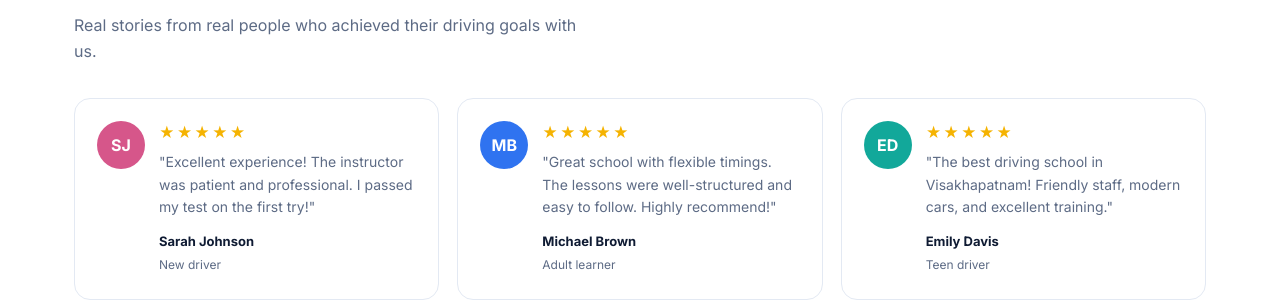
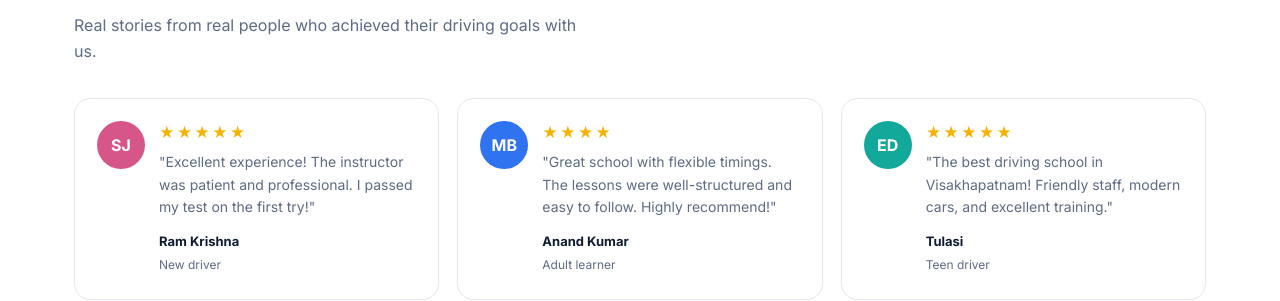
Before and after one commit to eswar-band/bandi-driving-academy, a plain HTML site: page index.html in a window 1280 px wide. Shown: the part 1982-2283 px from the top of the page. Drawn offline with Linux system fonts and the light colour scheme.

```diff
--- a/index.html
+++ b/index.html
@@ -95,9 +95,9 @@
 <section class="s" id="reviews"><div class="wrap">
 <div class="head"><div><h2>What our students say</h2><p class="sub">Real stories from real people who achieved their driving goals with us.</p></div></div>
 <div class="quotes">
-<div class="q"><span class="av av-pink">SJ</span><div><div class="stars" aria-label="5 stars">★★★★★</div><p>"Excellent experience! The instructor was patient and professional. I passed my test on the first try!"</p><b>Sarah Johnson</b><small>New driver</small></div></div>
-<div class="q"><span class="av av-blue">MB</span><div><div class="stars" aria-label="5 stars">★★★★★</div><p>"Great school with flexible timings. The lessons were well-structured and easy to follow. Highly recommend!"</p><b>Michael Brown</b><small>Adult learner</small></div></div>
-<div class="q"><span class="av av-teal">ED</span><div><div class="stars" aria-label="5 stars">★★★★★</div><p data-tpl="&quot;The best driving school in {city}! Friendly staff, modern cars, and excellent training.&quot;">"The best driving school in [Your City Name]! Friendly staff, modern cars, and excellent training."</p><b>Emily Davis</b><small>Teen driver</small></div></div>
+<div class="q"><span class="av av-pink">SJ</span><div><div class="stars" aria-label="5 stars">★★★★★</div><p>"Excellent experience! The instructor was patient and professional. I passed my test on the first try!"</p><b>Ram Krishna</b><small>New driver</small></div></div>
+<div class="q"><span class="av av-blue">MB</span><div><div class="stars" aria-label="5 stars">★★★★</div><p>"Great school with flexible timings. The lessons were well-structured and easy to follow. Highly recommend!"</p><b>Anand Kumar</b><small>Adult learner</small></div></div>
+<div class="q"><span class="av av-teal">ED</span><div><div class="stars" aria-label="5 stars">★★★★★</div><p data-tpl="&quot;The best driving school in {city}! Friendly staff, modern cars, and excellent training.&quot;">"The best driving school in [Your City Name]! Friendly staff, modern cars, and excellent training."</p><b>Tulasi</b><small>Teen driver</small></div></div>
 </div>
 </div></section>
 
```
